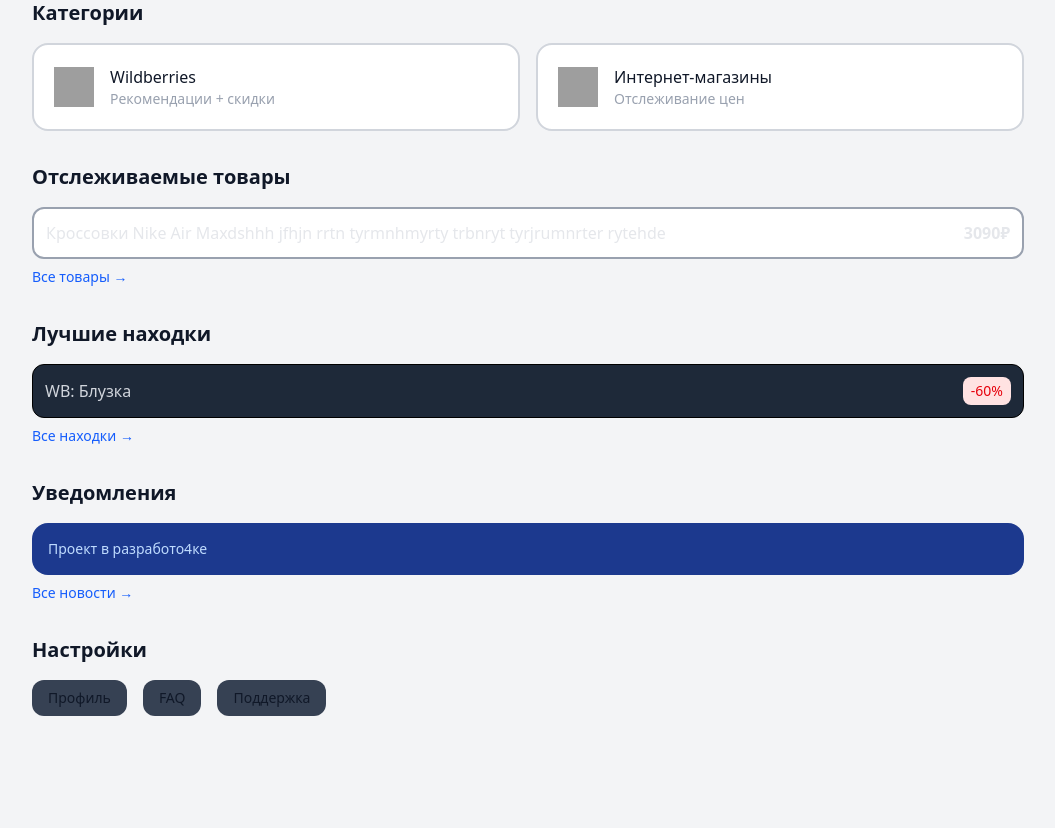
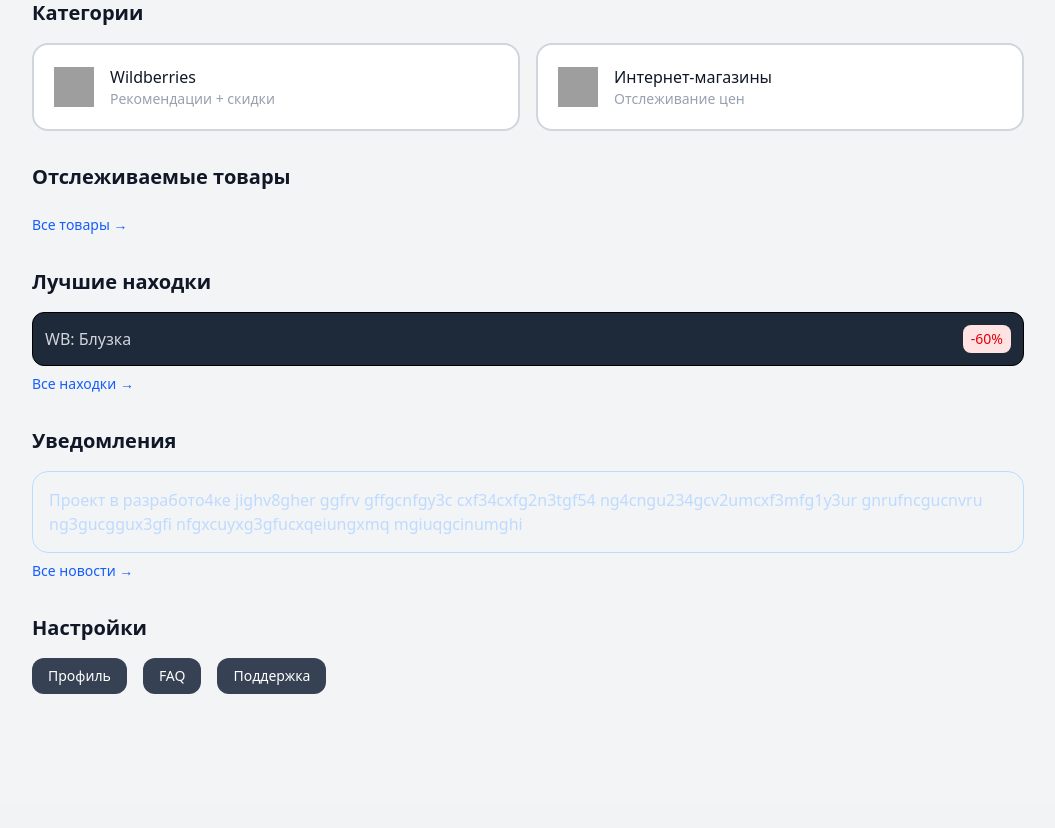
Before and after one commit to coldtema/project_x, a Django app: template apps/core/templates/core/menu.html in a window 1280 px wide. Shown: the part 182-1010 px from the top of the page, without its empty margins (112-1167 px from the left). After the commit the page ends 876 px from the top, so only its background shows below. Run offline with Django 3.2, Linux system fonts and the light colour scheme; the template is opened without the code that fills it, so the values that code supplies are empty; some libraries are stand-ins or nearby versions; grey boxes are pictures that could not be loaded.

Commit message:
added prods snippet in menu + changed some styles and links

```diff
--- a/apps/core/templates/core/menu.html
+++ b/apps/core/templates/core/menu.html
@@ -1,5 +1,6 @@
 {% extends 'base.html' %}
 {%load static%}
+{%load custom_math%}
 {% block title %}Главная{% endblock title %}
 
 {% block content %}
@@ -40,10 +41,12 @@
     <div>
       <h2 class="text-xl font-semibold text-gray-900 dark:text-gray-200 mb-4">Отслеживаемые товары</h2>
       <ul class="space-y-3">
-        <li class="flex justify-between items-center bg-white dark:bg-gray-800 border-2 border-gray-400 dark:border-gray-500 p-3 rounded-xl">
-          <span class="text-gray-200">Кроссовки Nike Air Maxdshhh jfhjn rrtn tyrmnhmyrty trbnryt tyrjrumnrter rytehde</span>
-          <span class="font-semibold text-gray-200">3090₽</span>
+        {%for elem in prods_snippet%}
+        <li class="flex justify-between items-center bg-white dark:bg-neutral-900 border-2 border-gray-300 dark:border-neutral-700 p-3 rounded-xl">
+          <span class="text-gray-900 dark:text-gray-200">{{elem.name}}</span>
+          <span class="font-semibold text-gray-900 dark:text-gray-200">{{elem.latest_price}}₽</span>
         </li>
+        {%endfor%}
       </ul>
       <a href="{%url 'price_checker:all_price_list'%}" class="text-sm text-blue-600 hover:underline mt-2 inline-block">Все товары →</a>
     </div>
@@ -63,8 +66,8 @@
     <!-- Новости -->
     <div>
       <h2 class="text-xl font-semibold text-gray-900 dark:text-gray-200 mb-4">Уведомления</h2>
-      <div class="bg-blue-900 p-4 rounded-2xl text-sm text-blue-200">
-        Проект в разработо4ке
+      <div class="bg-indigo-700 p-4 rounded-2xl text-base text-blue-200 border border-3 border-indigo-400">
+        Проект в разработо4ке jighv8gher ggfrv gffgcnfgy3c cxf34cxfg2n3tgf54 ng4cngu234gcv2umcxf3mfg1y3ur gnrufncgucnvru ng3gucggux3gfi nfgxcuyxg3gfucxqeiungxmq mgiuqgcinumghi
       </div>
       <a href="#" class="text-sm text-blue-600 hover:underline mt-2 inline-block">Все новости →</a>
     </div>
@@ -73,9 +76,9 @@
     <div>
       <h2 class="text-xl font-semibold text-gray-900 dark:text-gray-200 mb-4">Настройки</h2>
       <div class="flex flex-wrap gap-4">
-        <a href="#" class="px-4 py-2 rounded-xl bg-gray-700 text-sm text-gray-900 dark:text-gray-200 dark:text-white hover:bg-gray-200">Профиль</a>
-        <a href="#" class="px-4 py-2 rounded-xl bg-gray-700 text-sm text-gray-900 dark:text-gray-200 dark:text-white hover:bg-gray-200">FAQ</a>
-        <a href="#" class="px-4 py-2 rounded-xl bg-gray-700 text-sm text-gray-900 dark:text-gray-200 dark:text-white hover:bg-gray-200">Поддержка</a>
+        <a href="{% url 'accounts:profile' %}" class="px-4 py-2 rounded-xl bg-gray-700 text-sm text-gray-900 text-white hover:bg-gray-500">Профиль</a>
+        <a href="#" class="px-4 py-2 rounded-xl bg-gray-700 text-sm text-gray-900 text-white hover:bg-gray-500">FAQ</a>
+        <a href="#" class="px-4 py-2 rounded-xl bg-gray-700 text-sm text-gray-900 text-white hover:bg-gray-500">Поддержка</a>
       </div>
     </div>
   </div>
```
